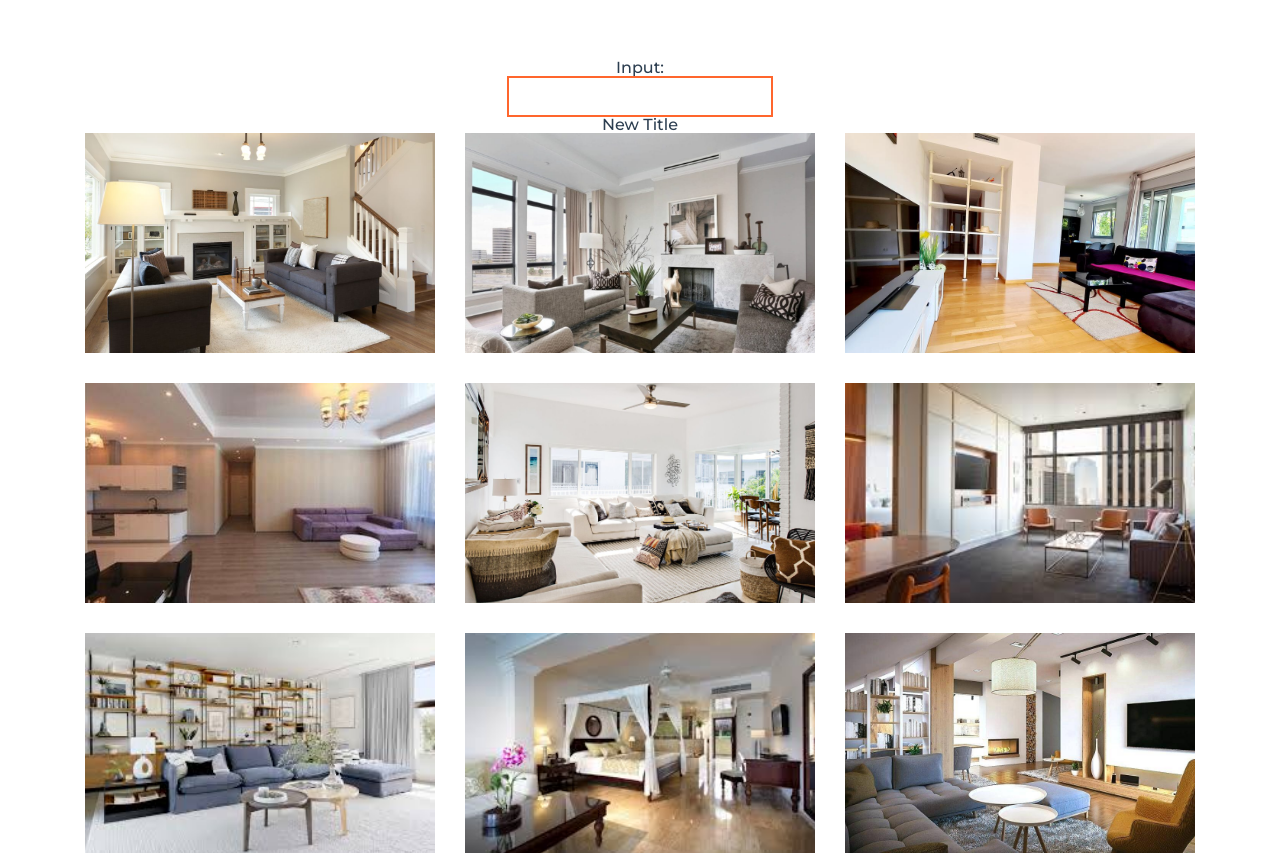
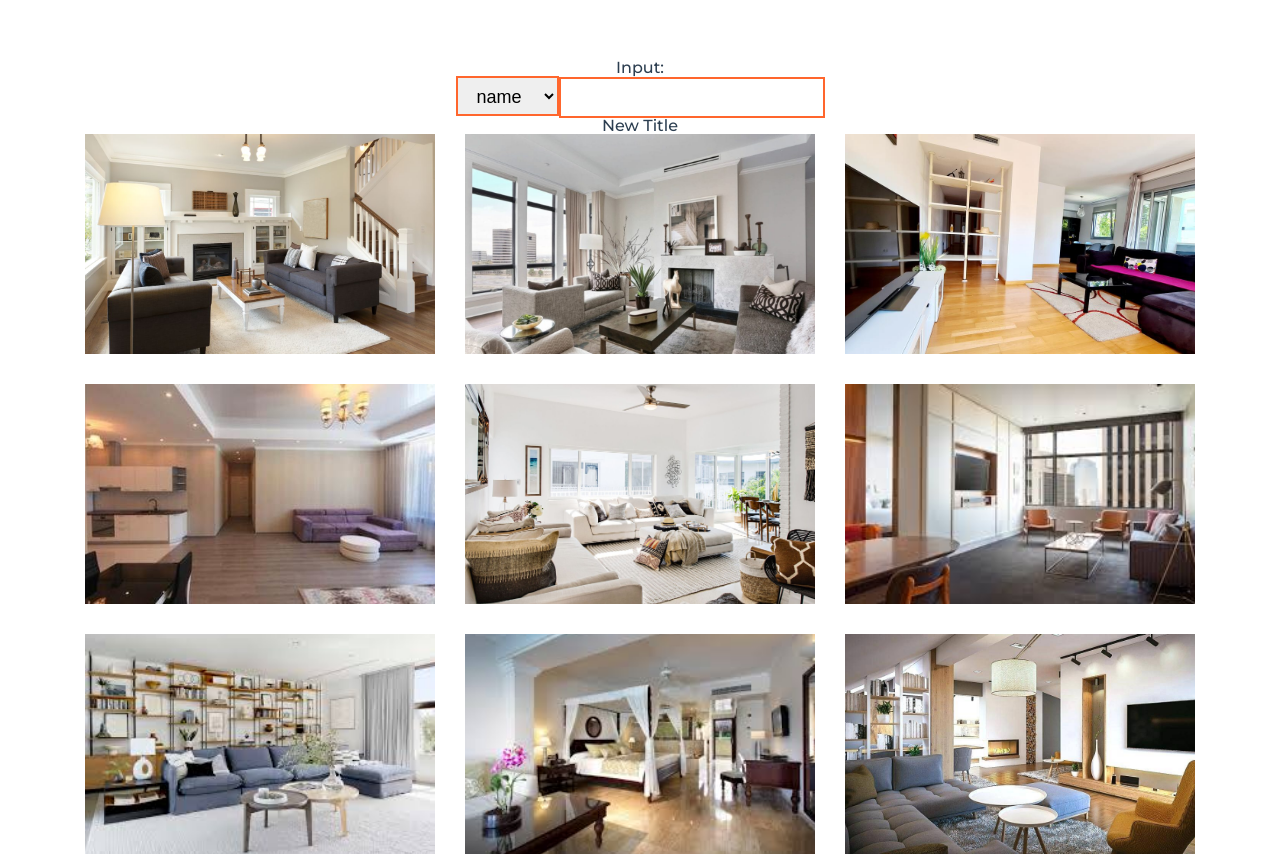
Before and after one commit to YuriySamuse/vue-my-firs-app, a Vue app: page / in a window 1280 px wide. Shown: the top 856 px of the page. Built offline with nearby package versions, Linux system fonts and the light colour scheme.

Commit message:
added component select

```diff
--- a/src/App.vue
+++ b/src/App.vue
@@ -1,6 +1,7 @@
 <template>
   <div :id="$style.app">
     <h2>Input: {{ text }}</h2>
+    <CustomSelect :items="['name', 'label', 'salary']" />
     <CastomInput :modelValue="text" @update:modelValue="text = $event" />
     <ApartmentsList :items="apartments">
       <template v-slot:title>New Title</template>
@@ -17,13 +18,15 @@
 import ApartmentsItem from './components/apartment/ApartmentsItem.vue';
 import apartments from './components/apartment/apartments'
 import CastomInput from './components/shared/CustomInput'
+import CustomSelect from './components/shared/CustomSelect'
 
 export default {
   name: 'App',
   components: {
     ApartmentsList,
     ApartmentsItem,
-    CastomInput
+    CastomInput,
+    CustomSelect
   },
   data() {
     return {
--- /dev/null
+++ b/src/components/shared/CustomSelect.vue
@@ -0,0 +1,46 @@
+<template>
+    <select v-on:input="inputlisteners" class="custom-select">
+        <option v-for="item in formatedItems" :key="item.value" :value="item.value">
+            {{ item.label }}</option>
+    </select>
+</template>
+
+<script>
+export default {
+    name: 'CustomSelect',
+    props: {
+        items: {
+            type: Array,
+            requaired: true,
+        }
+    },
+    methods: {
+        inputlisteners(event) {
+            this.$emit('update:modelValue', event.target.value)
+        }
+    },
+    computed: {
+        formatedItems() {
+            return this.items.map(item => {
+                return typeof item === 'object'
+                    ? item
+                    : { value: item, label: item }
+            })
+        }
+    },
+}
+</script>
+
+<style lang="scss" scoped>
+@import '../../assets/scss/variables.scss';
+
+.custom-select {
+    height: 40px;
+    border: 2px solid $main-color;
+    font-size: 18px;
+    outline: none;
+    padding: 8px 15px;
+    cursor: pointer;
+    display: inline-block;
+}
+</style>
```
